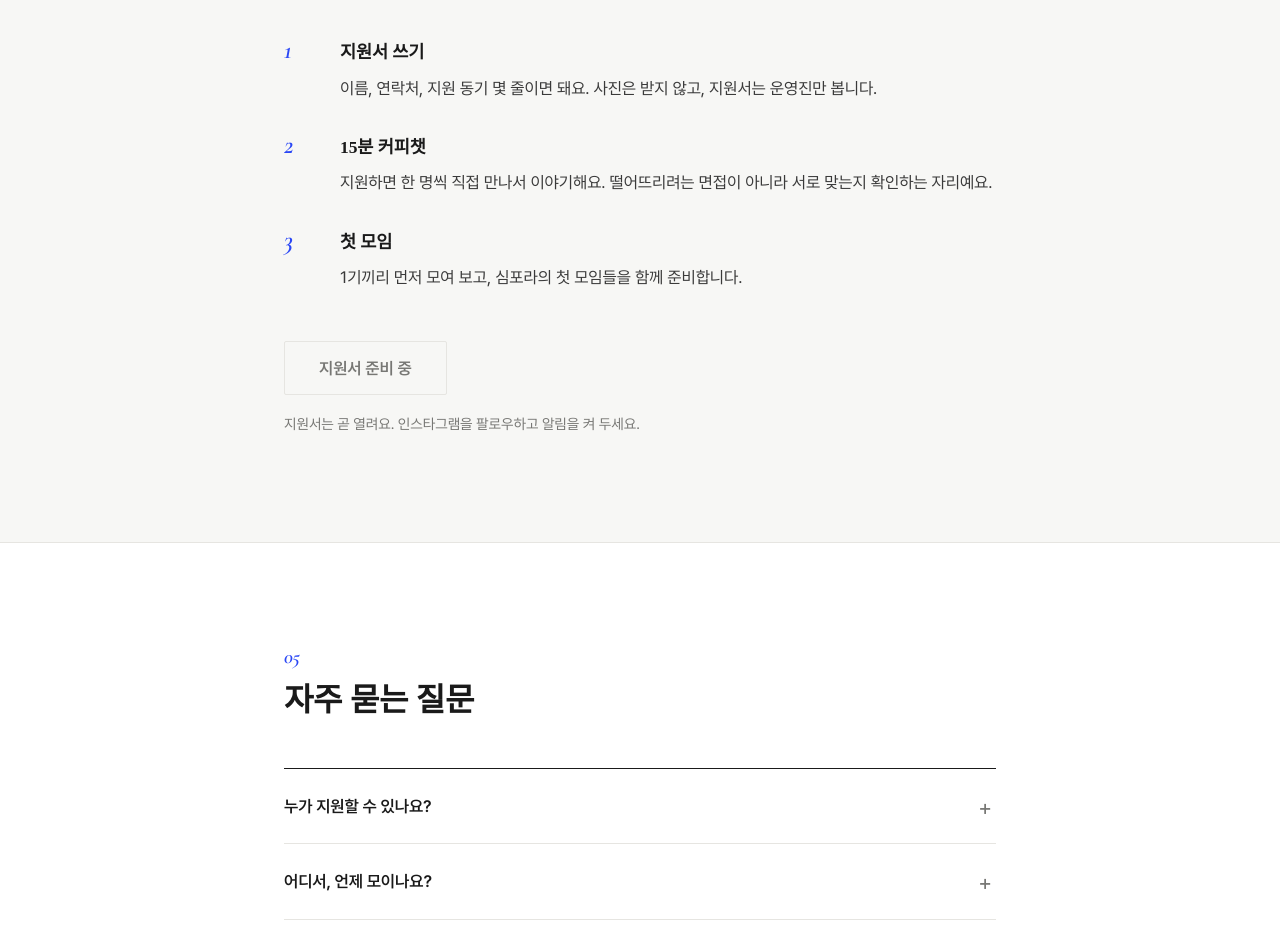
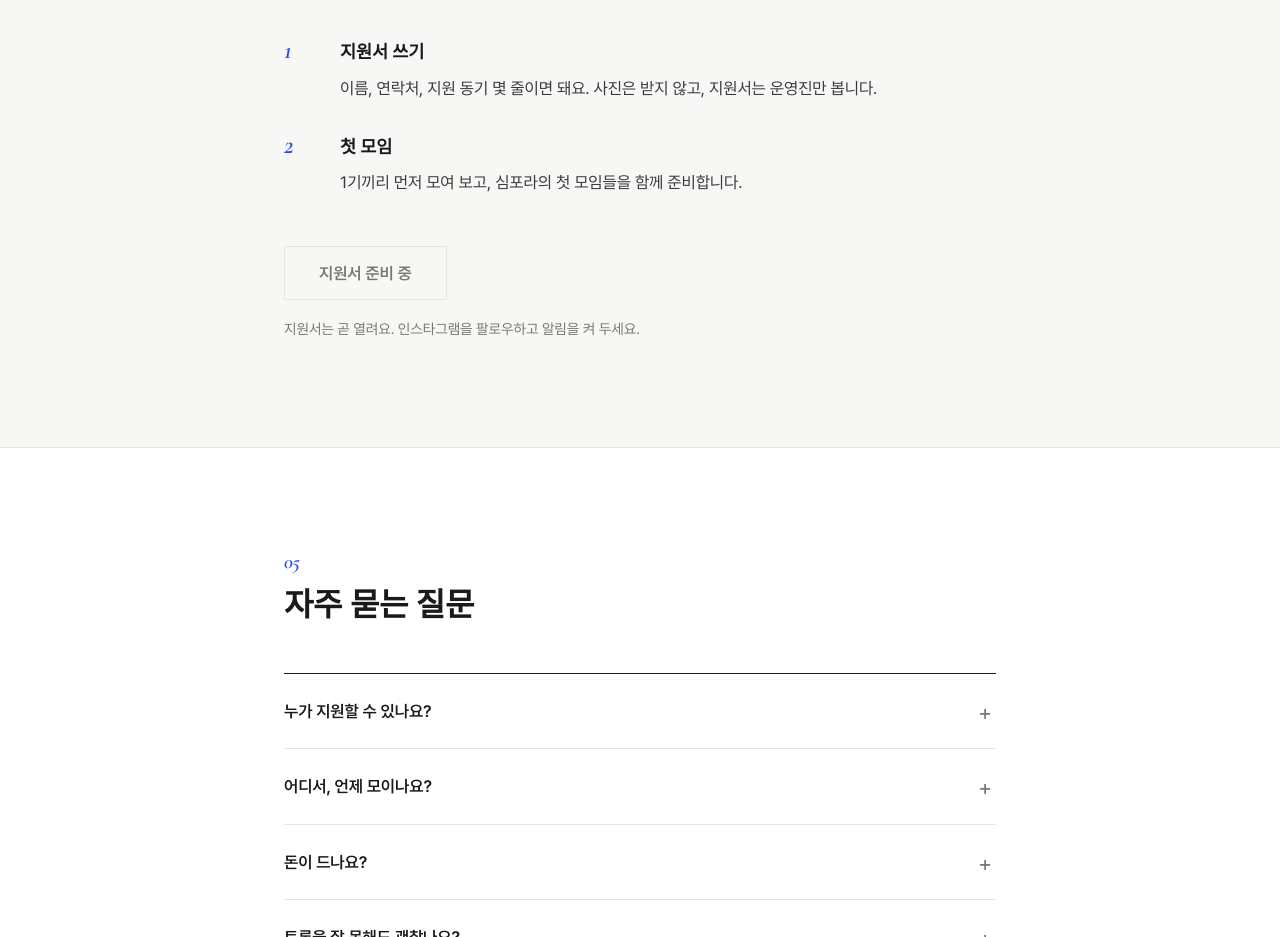
Before and after one commit to gun050806/sympora, a plain HTML site: page index.html in a window 1280 px wide. Shown: the part 3380-4317 px from the top of the page. Drawn offline with nearby package versions, Linux system fonts and the light colour scheme.

Commit message:
지원 과정에서 커피챗 단계 삭제
Co-Authored-By: Claude Opus 5.5 <noreply@anthropic.com>
Claude-Session: https://claude.ai/code/session_01Mg797xjyZpnDK7yj5nXNxs

```diff
--- a/index.html
+++ b/index.html
@@ -121,8 +121,7 @@
         <p class="lead">대화를 다시 시작할 첫 멤버, 1기를 찾아요. 클럽 주제와 토론 규칙도 1기와 함께 정합니다. <b>손님 말고, 같이 만드는 사람.</b></p>
         <ol class="flow">
           <li><span>1</span><div><b>지원서 쓰기</b><p>이름, 연락처, 지원 동기 몇 줄이면 돼요. 사진은 받지 않고, 지원서는 운영진만 봅니다.</p></div></li>
-          <li><span>2</span><div><b>15분 커피챗</b><p>지원하면 한 명씩 직접 만나서 이야기해요. 떨어뜨리려는 면접이 아니라 서로 맞는지 확인하는 자리예요.</p></div></li>
-          <li><span>3</span><div><b>첫 모임</b><p>1기끼리 먼저 모여 보고, 심포라의 첫 모임들을 함께 준비합니다.</p></div></li>
+          <li><span>2</span><div><b>첫 모임</b><p>1기끼리 먼저 모여 보고, 심포라의 첫 모임들을 함께 준비합니다.</p></div></li>
         </ol>
         <a href="#" class="btn btn--big js-form" target="_blank" rel="noopener">1기 지원서 쓰기</a>
         <p class="join__note js-form-note">지원서는 곧 열려요. 인스타그램을 팔로우하고 알림을 켜 두세요.</p>
```
Also changed, not shown: 1 other file.
